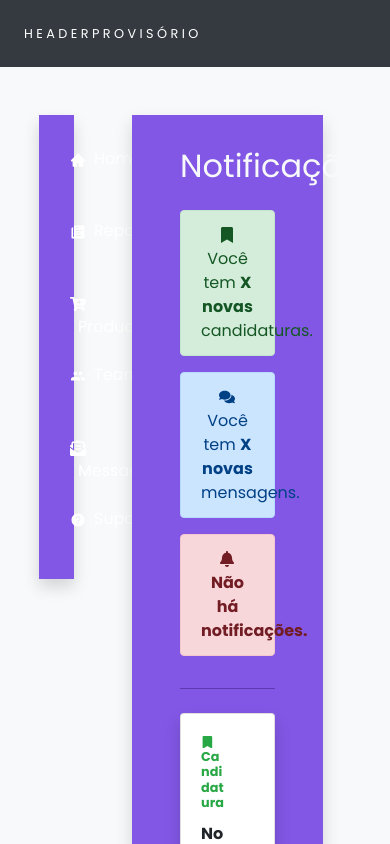
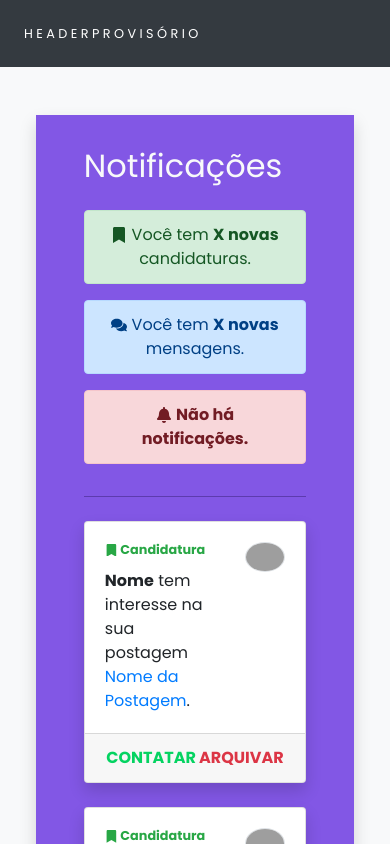
Before and after one commit to eulincon/communicart, a React (Create React App) app: page /notify in a window 390 px wide. Shown: the top 844 px of the page. Built offline with nearby package versions, Linux system fonts and the light colour scheme; grey boxes are pictures that could not be loaded.

Commit message:
Sidebar with display none in medium screen

```diff
--- a/src/components/MainComponents/index.js
+++ b/src/components/MainComponents/index.js
@@ -16,10 +16,10 @@
                 <small className="text-white">H E A D E R  P R O V I S Ó R I O</small>
             </header>
             <div className="row">
-                <div className="col-2">
+                <div className="col-lg-2 d-none d-lg-block">
                     <Sidebar/>
                 </div>
-                <div className="col-10 d-flex justify-content-center px-5">
+                <div className="col-12 col-lg-10 d-flex justify-content-center px-1 px-lg-5">
                     <Main>
                         {children}
                     </Main>
```
